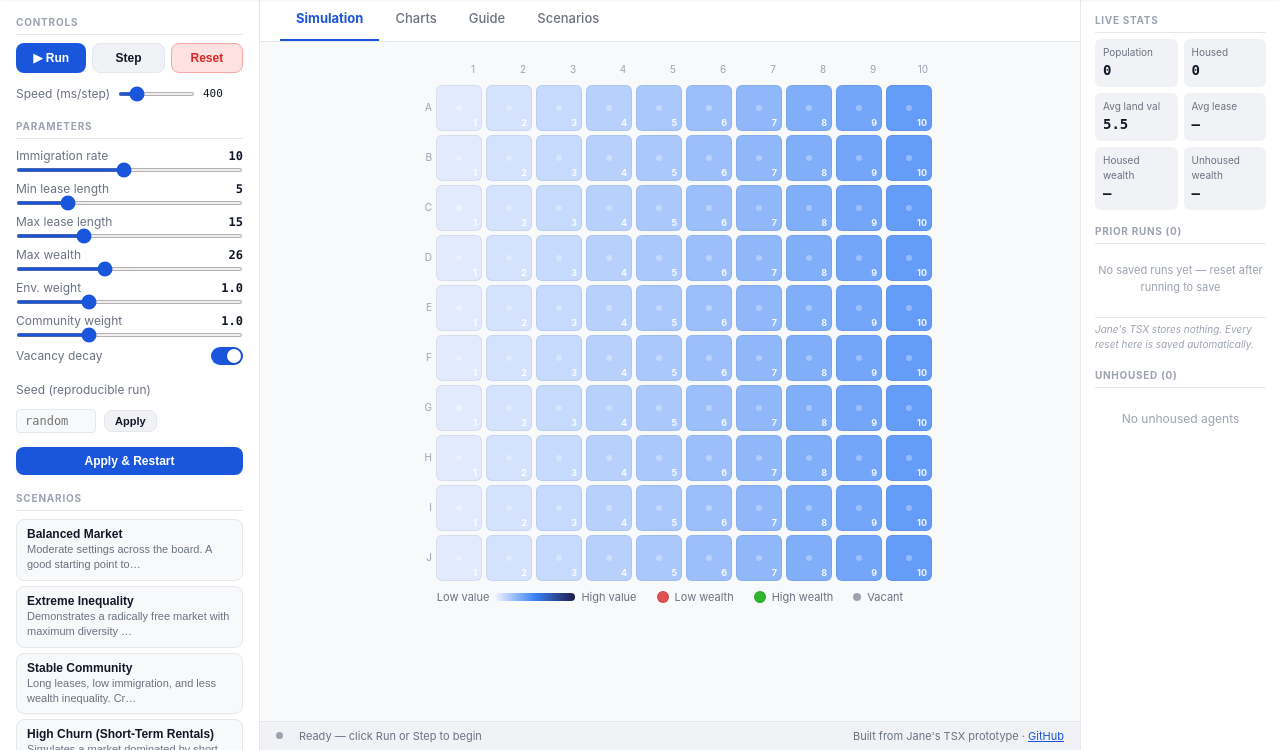
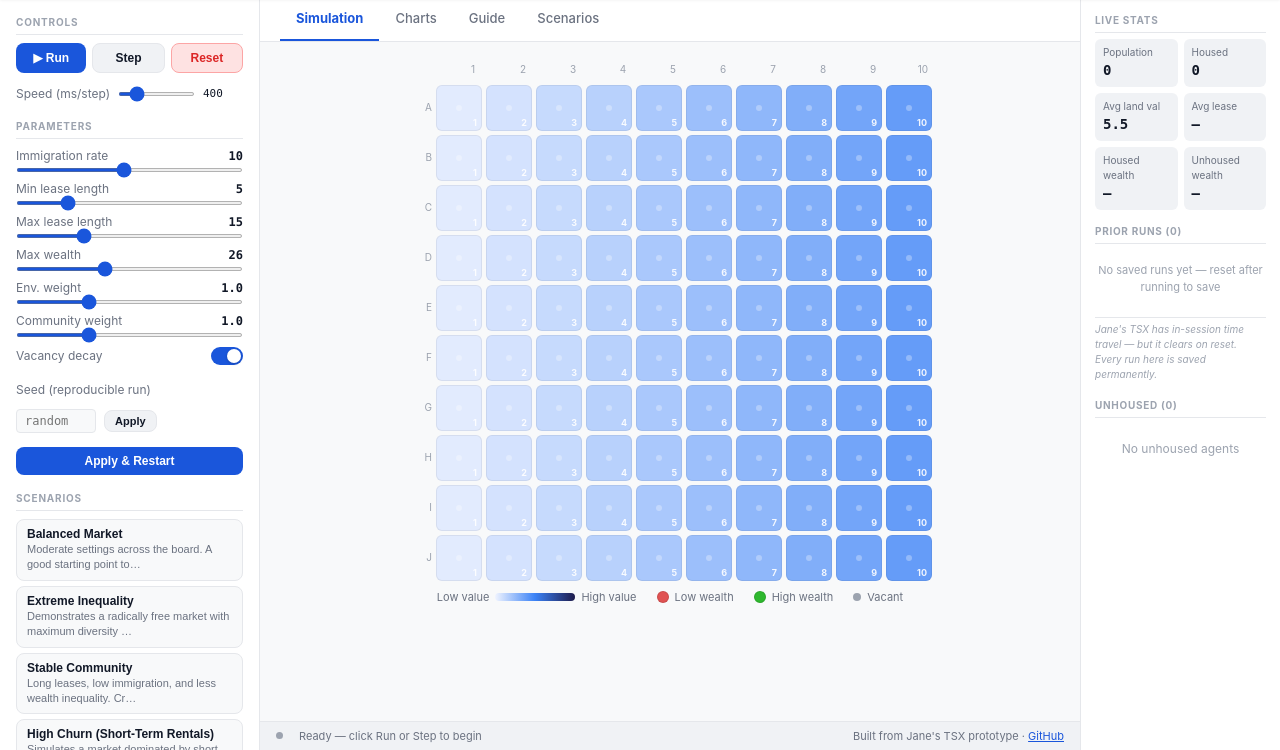
Before and after one commit to halcyonic-systems/georgist-network-economy, a Flask app: page / in a window 1280 px wide. Shown: the part 52-802 px from the top of the page. Run offline with Flask 3, Linux system fonts and the light colour scheme; data that the repository does not hold is empty.

Commit message:
fix: correct TSX history note
🤖 Generated with [Claude Code](https://claude.com/claude-code)

Co-Authored-By: Claude <noreply@anthropic.com>

```diff
--- a/templates/index.html
+++ b/templates/index.html
@@ -957,7 +957,7 @@ input[type=range] {
       <div class="runs-list" id="runs-list">
         <div class="runs-empty">No saved runs yet — reset after running to save</div>
       </div>
-      <div class="runs-tsx-note">Jane's TSX stores nothing. Every reset here is saved automatically.</div>
+      <div class="runs-tsx-note">Jane's TSX has in-session time travel — but it clears on reset. Every run here is saved permanently.</div>
     </div>
 
     <div class="panel-section">
```
